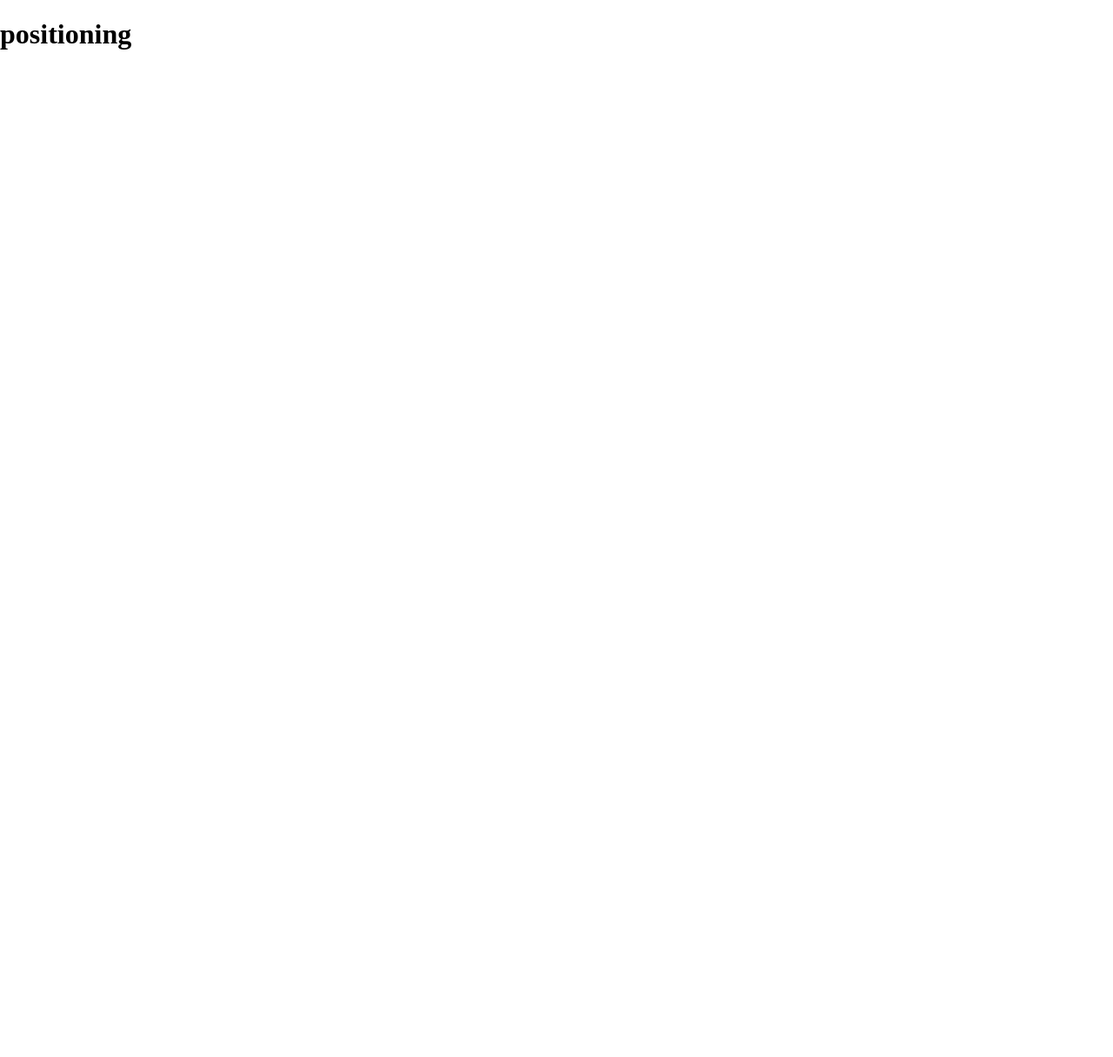
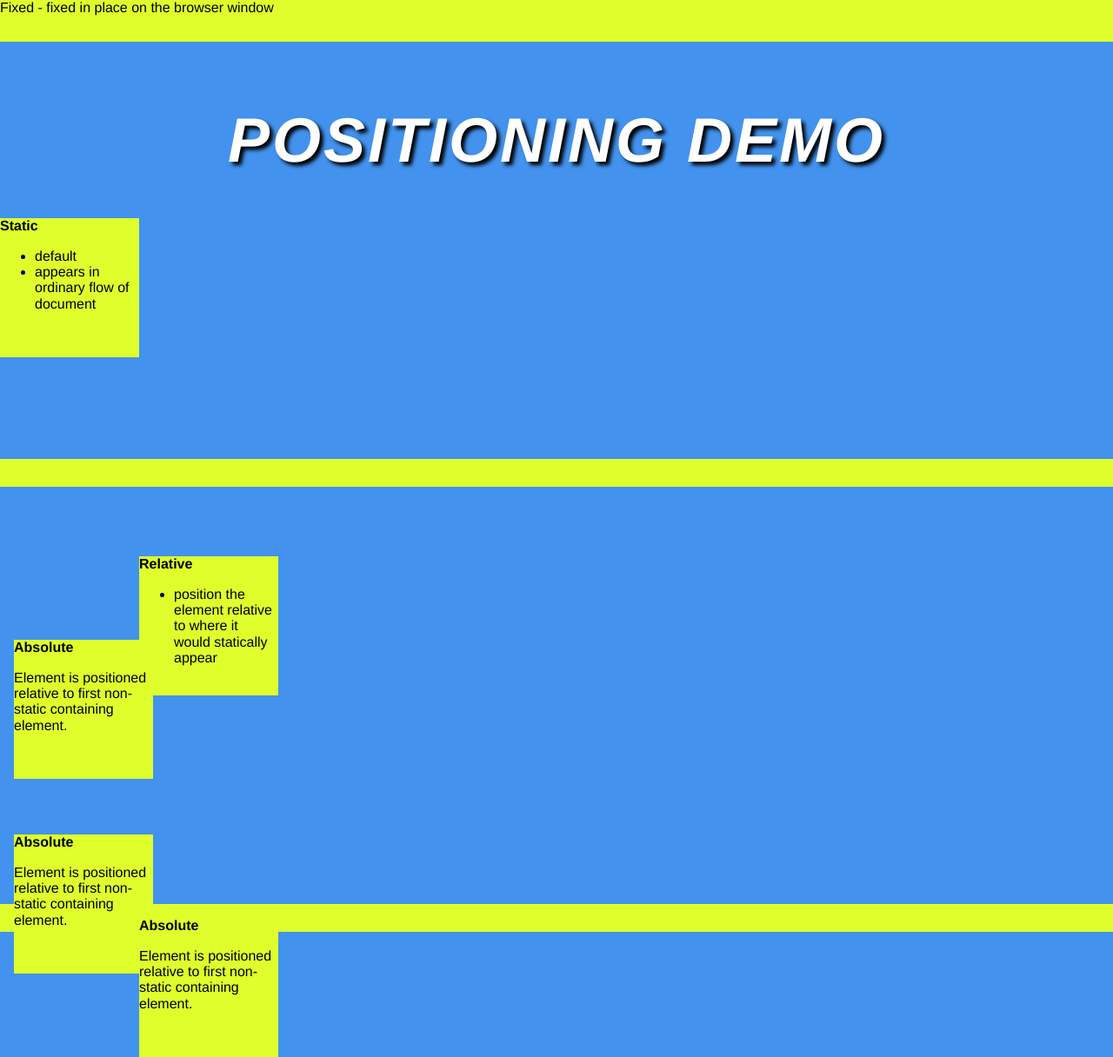
Before and after one commit to Marco-Tabiadon/the-dojo, a plain HTML site: page positioning.html in a window 1280 px wide. Shown: the whole page at 87% size. Before the commit the page ends 800 px from the top, so only its background shows below. Drawn offline with nearby package versions, Linux system fonts and the light colour scheme.

Commit message:
finished positioning

```diff
--- a/positioning.html
+++ b/positioning.html
@@ -1,17 +1,70 @@
 <!DOCTYPE html>
 <html lang="en" dir="ltr">
   <head>
+
     <meta charset="utf-8">
     <meta name="viewport"
           content="width= device-width,
                    initial-scale=1,
                    shrink-to-fit=no">
+
     <link rel="stylesheet" href="https://cdnjs.cloudflare.com/ajax/libs/normalize/8.0.0/normalize.css">
+    <link rel="stylesheet" href="styles/styles.css">
+    <link rel="stylesheet" href="styles/positioning.css">
+
     <title>CSS Dojo</title>
   </head>
 
-  <body>
-    <h1>positioning</h1>
+  <body class="positioning">
+
+    <header>
+      Fixed - fixed in place on the browser window
+    </header>
+
+    <div class="panel one">
+      <h1>positioning demo</h1>
+
+      <div class="box">
+        <strong>Static</strong>
+        <ul>
+          <li>default</li>
+          <li>appears in ordinary flow of document</li>
+        </ul>
+      </div>
+
+    </div>
+
+    <div class="panel two">
+      <div class="box">
+        <strong>Relative</strong>
+        <ul>
+          <li>position the element relative to where it would statically appear</li>
+        </ul>
+      </div>
+
+    <div class="panel three">
+
+      <div class="box">
+        <strong>Absolute</strong>
+        <p>Element is positioned relative to first
+           non-static containing  element.</p>
+      </div>
+
+      <div class="box">
+        <strong>Absolute</strong>
+        <p>Element is positioned relative to first
+           non-static containing  element.</p>
+      </div>
+
+      <div class="box">
+        <strong>Absolute</strong>
+        <p>Element is positioned relative to first
+           non-static containing  element.</p>
+      </div>
+
+    </div>
+
+    </div>
   </body>
 
 </html>
--- a/styles/positioning.css
+++ b/styles/positioning.css
@@ -0,0 +1,49 @@
+.positioning header,
+.box {
+  background-color: RGB(222, 255, 44);
+}
+.positioning header {
+  position: fixed;
+  height: 3em;
+  width: 100vw;
+  top: 0;
+}
+
+.positioning > .panel {
+  height: 60vh;
+  border-bottom: 2em solid RGB(222, 255, 44);
+}
+
+.positioning h1 {
+  padding-top: 1em;
+}
+
+.box {
+  height: 10em;
+  width: 10em;
+}
+
+.two .box {
+  position: relative;
+  top: 5em;
+  left: 10em;
+}
+
+.three {
+  position: relative;
+}
+
+.three .box:first-child {
+  top: 1em;
+  left: 1em;
+}
+
+.three .box:nth-child(2) {
+  bottom: 1em;
+  left: 1em;
+}
+
+.three .box:nth-child(3) {
+  right: 1em;
+  top: 1em;
+}
```
